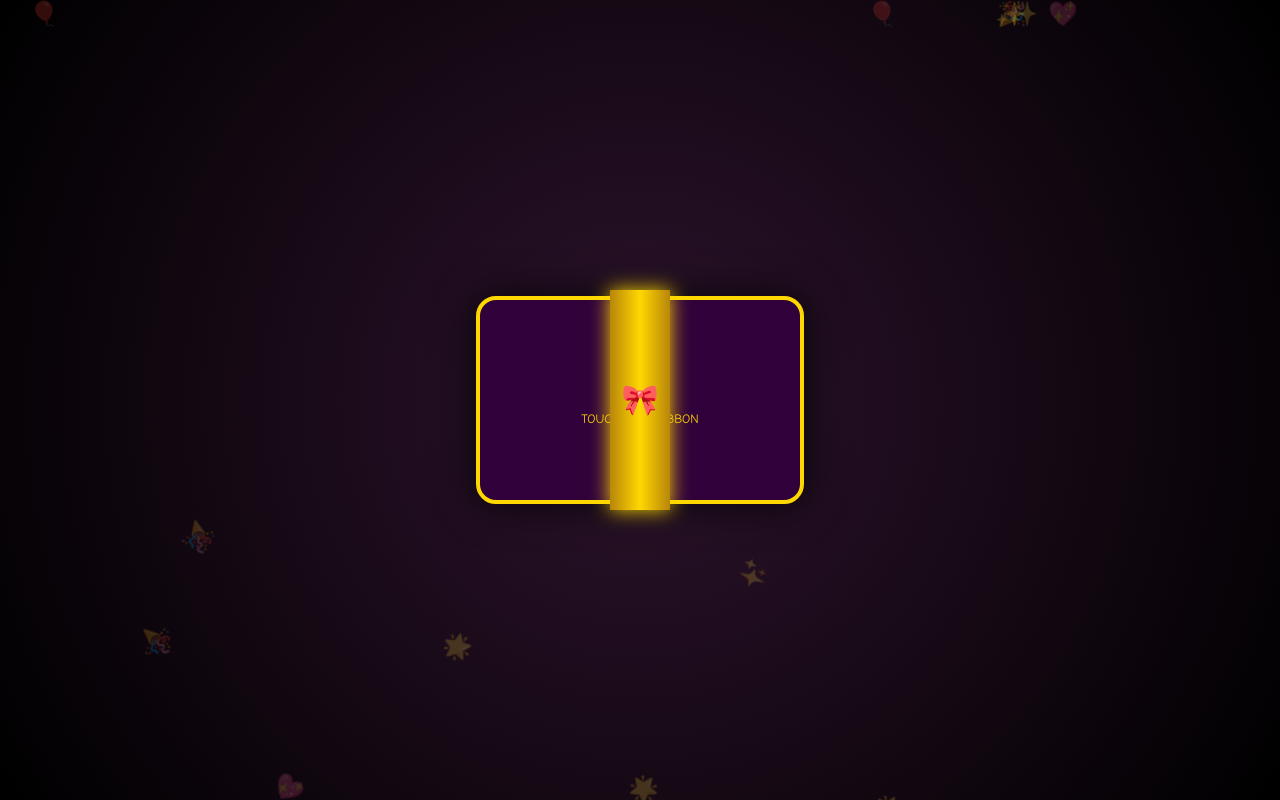
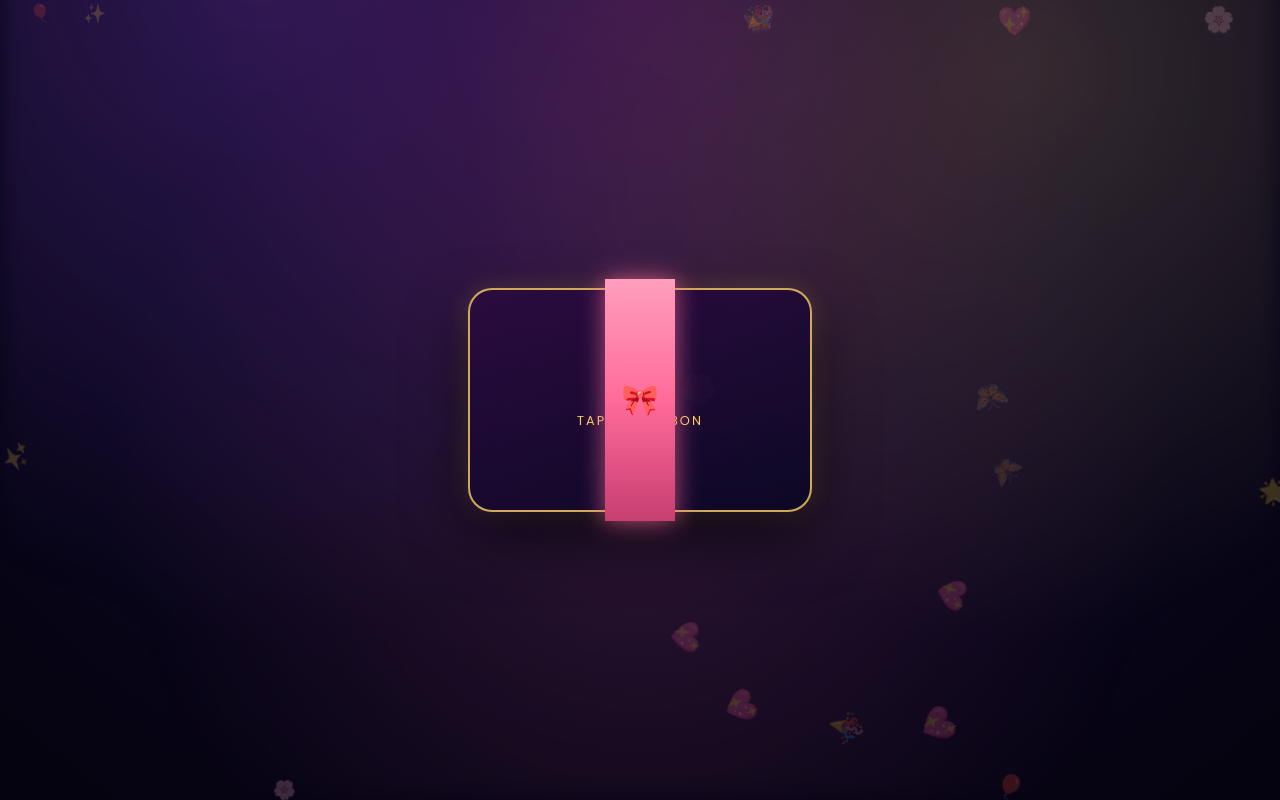
Before and after one commit to Santanu4364/Birthday-wish-to-dear-sister, a plain HTML site: page index.html in a window 1280 px wide. Drawn offline with Linux system fonts and the light colour scheme.

Commit message:
Enhance birthday design and interactions

```diff
--- a/index.html
+++ b/index.html
@@ -3,25 +3,29 @@
 <head>
     <meta charset="UTF-8">
     <meta name="viewport" content="width=device-width, initial-scale=1.0">
-    <title>Magical Birthday Blossom</title>
-
-<link rel="icon" type="image/png" href="https://png.pngtree.com/element_our/20200702/ourmid/pngtree-watercolor-hand-painted-orange-flower-bouquet-bouquet-png-free-element-image_2283784.jpg">
+    <title>Starlit Birthday Surprise</title>
+    <link rel="preconnect" href="https://fonts.googleapis.com">
+    <link rel="preconnect" href="https://fonts.gstatic.com" crossorigin>
+    <link href="https://fonts.googleapis.com/css2?family=Great+Vibes&family=Poppins:wght@300;400;600;700&display=swap" rel="stylesheet">
+    <link rel="icon" type="image/png" href="https://png.pngtree.com/element_our/20200702/ourmid/pngtree-watercolor-hand-painted-orange-flower-bouquet-bouquet-png-free-element-image_2283784.jpg">
     <style>
         :root {
-            --magic-gold: #ffd700;
-            --velvet: #30013b;
+            --magic-gold: #ffd166;
+            --velvet: #2b0b3f;
             --parchment: #fffaf0;
-            --accent: #ff4d6d;
+            --accent: #ff6b9a;
+            --aura: #9d4edd;
+            --sky: #0a0724;
         }
 
         body {
-            background: radial-gradient(circle, #2d132c, #000);
+            background: radial-gradient(circle at top, #2c0d3a 0%, var(--sky) 45%, #05030e 100%);
             margin: 0;
             display: flex;
             justify-content: center;
             align-items: center;
             height: 100vh;
-            font-family: 'Comic Sans MS', cursive, sans-serif;
+            font-family: 'Poppins', sans-serif;
             overflow: hidden;
             color: white;
         }
@@ -44,33 +48,45 @@
             to { transform: translateY(-20vh) rotate(360deg); }
         }
 
+        .aurora {
+            position: fixed;
+            inset: -30% 0 0 0;
+            background: radial-gradient(circle at 20% 20%, rgba(157, 78, 221, 0.35), transparent 50%),
+                        radial-gradient(circle at 80% 30%, rgba(255, 209, 102, 0.25), transparent 45%),
+                        radial-gradient(circle at 50% 70%, rgba(255, 107, 154, 0.2), transparent 55%);
+            filter: blur(12px);
+            opacity: 0.7;
+            pointer-events: none;
+            z-index: 0;
+        }
+
         /* --- Main Box & Ribbon --- */
         .box {
             position: relative;
-            width: 320px;
-            height: 200px;
-            background: var(--velvet);
-            border: 4px solid var(--magic-gold);
-            border-radius: 20px;
+            width: 340px;
+            height: 220px;
+            background: linear-gradient(160deg, rgba(43, 11, 63, 0.95), rgba(10, 7, 36, 0.9));
+            border: 2px solid rgba(255, 209, 102, 0.8);
+            border-radius: 24px;
             display: flex;
             justify-content: center;
             align-items: center;
             z-index: 10;
-            box-shadow: 0 0 40px rgba(0,0,0,0.8);
+            box-shadow: 0 25px 60px rgba(0,0,0,0.6), 0 0 25px rgba(255, 209, 102, 0.2);
         }
 
         .ribbon {
             position: absolute;
-            width: 60px;
+            width: 70px;
             height: 110%;
-            background: linear-gradient(to right, #b8860b, var(--magic-gold), #b8860b);
+            background: linear-gradient(to bottom, #ff9ebd, var(--accent), #c73e70);
             cursor: pointer;
             z-index: 11;
             display: flex;
             justify-content: center;
             align-items: center;
             font-size: 30px;
-            box-shadow: 0 0 20px var(--magic-gold);
+            box-shadow: 0 0 25px rgba(255, 107, 154, 0.7);
             transition: 1s cubic-bezier(0.68, -0.55, 0.27, 1.55);
         }
         .ribbon.open { transform: translateY(-100vh) rotate(360deg); opacity: 0; }
@@ -89,9 +105,10 @@
             width: 90%;
             max-width: 500px;
             border: 3px solid var(--magic-gold);
+            box-shadow: 0 20px 40px rgba(0,0,0,0.45);
         }
 
-        .question-text { font-size: 1.8rem; margin-bottom: 20px; color: var(--magic-gold); }
+        .question-text { font-size: 1.6rem; margin-bottom: 20px; color: var(--magic-gold); }
         .options-grid { display: grid; grid-template-columns: 1fr 1fr; gap: 15px; }
 
         .opt {
@@ -150,7 +167,7 @@
             position: fixed;
             top: 50%; left: 50%;
             transform: translate(-50%, -50%) scaleY(0);
-            width: 300px;
+            width: 320px;
             background: var(--parchment);
             color: #3e2723;
             padding: 30px;
@@ -159,8 +176,15 @@
             transform-origin: center;
             transition: 0.8s ease;
             border-radius: 10px;
+            box-shadow: 0 25px 60px rgba(0,0,0,0.45);
         }
         .scroll.active { transform: translate(-50%, -50%) scaleY(1); }
+
+        .scroll h2 {
+            font-family: 'Great Vibes', cursive;
+            font-size: 2.3rem;
+            letter-spacing: 1px;
+        }
 
         .shake { animation: shake 0.4s; }
         @keyframes shake {
@@ -172,6 +196,7 @@
 </head>
 <body>
 
+    <div class="aurora"></div>
     <div class="bg-layer" id="bgLayer"></div>
 
     <div class="collage-container" id="collage">
@@ -184,7 +209,7 @@
 
     <div class="box" id="mainBox">
         <div class="ribbon" id="ribbon" onclick="startQuiz()">🎀</div>
-        <p style="margin-top: 50px; font-size: 0.8rem; color: var(--magic-gold);">TOUCH THE RIBBON</p>
+        <p style="margin-top: 55px; font-size: 0.8rem; color: var(--magic-gold); letter-spacing: 2px;">TAP THE RIBBON</p>
     </div>
 
     <div id="quiz-container">
@@ -196,31 +221,30 @@
     <div class="scroll" id="scroll">
         <h2 style="color: #d81b60; margin:0;">Happy Birthday! 🎂</h2>
         <hr border="0" style="border-top:1px solid #eee; margin: 15px 0;">
-        <p><b>To My Dearest Sister:</b></p>
-        <p>You are a genius! I hope these memories and blossoms fill your heart with joy today. You deserve everything!</p>
-        <button onclick="closeMagic()" style="background:var(--velvet); color:white; border:none; padding:10px 25px; border-radius:20px; cursor:pointer; font-weight:bold;">Close Magic 🪄</button>
+        <p><b>To My Dearest Friend:</b></p>
+        <p>You light up every room with your kindness, strength, and sparkle. May this year bring bold dreams, soft moments, and endless reasons to smile.</p>
+        <button onclick="closeMagic()" style="background:var(--velvet); color:white; border:none; padding:10px 25px; border-radius:20px; cursor:pointer; font-weight:bold;">Seal the Magic ✨</button>
     </div>
 
     <script>
         const quizData = [
-            { q: "A is for...?", opts: ["Apple 🍎", "Ball ⚽", "Cat 🐱", "Dog 🐶"], correct: 0 },
-            { q: "B is for...?", opts: ["Ant 🐜", "Bear 🐻", "Egg 🥚", "Fish 🐟"], correct: 1 },
-            { q: "C is for...?", opts: ["Doll 🪆", "Goat 🐐", "Cake 🎂", "Ice 🧊"], correct: 2 },
-            { q: "D is for...?", opts: ["Duck 🦆", "Jam 🍓", "Kite 🪁", "Lion 🦁"], correct: 0 },
-            { q: "E is for...?", opts: ["Moon 🌙", "Net 🕸️", "Owl 🦉", "Elephant 🐘"], correct: 3 }
+            { q: "Choose the sparkle that unlocks the wish.", opts: ["Stardust ✨", "Moonbeam 🌙", "Comet ☄️", "Aurora 🌌"], correct: 0 },
+            { q: "Pick the sweetest birthday vibe.", opts: ["Glow 🕯️", "Bloom 🌸", "Chill ❄️", "Wander 🌍"], correct: 1 },
+            { q: "Which charm protects the party?", opts: ["Ribbon 🎀", "Crown 👑", "Heart 💗", "Star ⭐"], correct: 2 }
         ];
 
         let currentStep = 0;
 
         // --- Background Emojis ---
         const bgLayer = document.getElementById('bgLayer');
-        const symbols = ['✨', '🎈', '🎉', '🌟', '💖'];
-        for(let i=0; i<15; i++) {
+        const symbols = ['✨', '🎈', '🎉', '🌟', '💖', '🦋', '🌸'];
+        for(let i=0; i<20; i++) {
             let el = document.createElement('div');
             el.className = 'float-emoji';
             el.innerText = symbols[Math.floor(Math.random()*symbols.length)];
             el.style.left = Math.random() * 100 + 'vw';
             el.style.animationDelay = Math.random() * 8 + 's';
+            el.style.fontSize = (1 + Math.random()) + 'rem';
             bgLayer.appendChild(el);
         }
 
@@ -251,7 +275,7 @@
                 else { unlock(); }
             } else {
                 document.getElementById('quiz-container').classList.add('shake');
-                document.getElementById('feedback').innerText = "Oops! Use your birthday magic! ✨";
+                document.getElementById('feedback').innerText = "Almost! Your birthday magic is close. ✨";
                 setTimeout(() => document.getElementById('quiz-container').classList.remove('shake'), 400);
             }
         }
```
